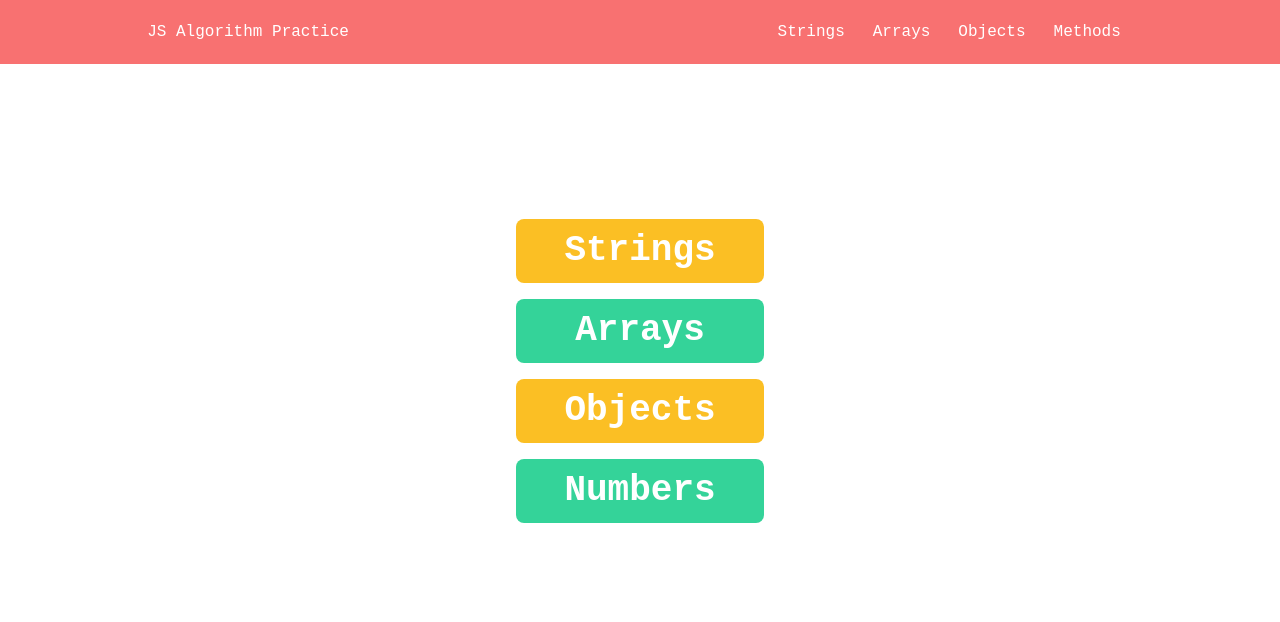
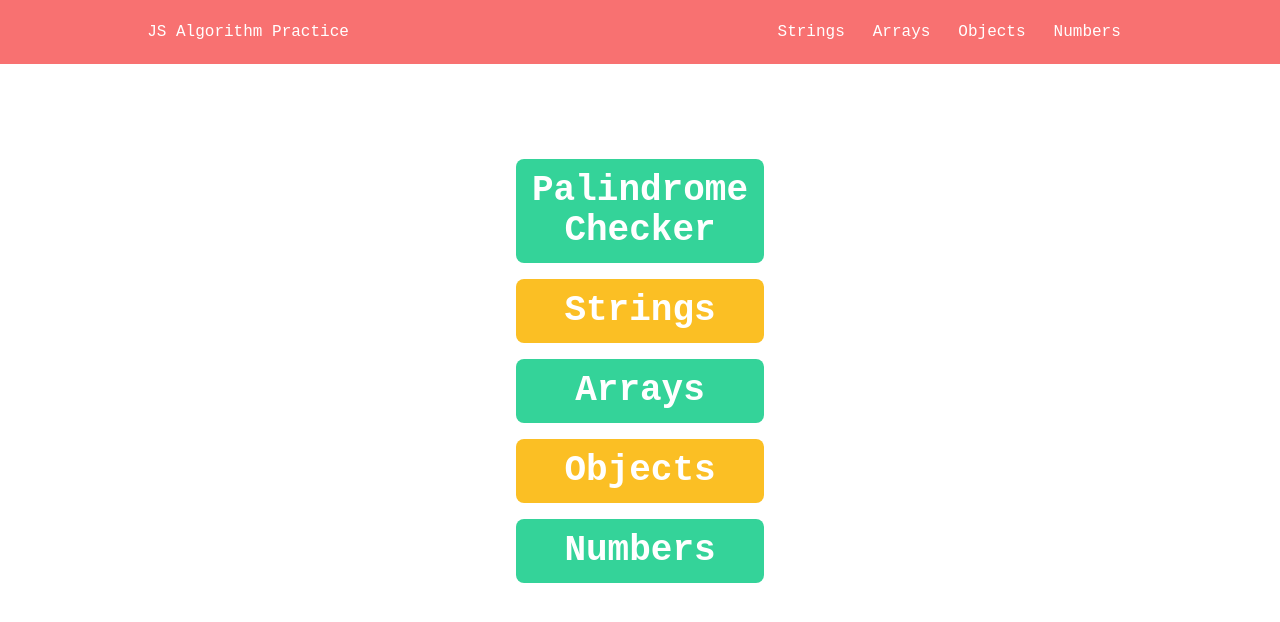
Before and after one commit to kellikells/everything_javascript, a Next.js app: page / in a window 1280 px wide. Shown: the top 622 px of the page. Built offline with nearby package versions, Linux system fonts and the light colour scheme.

Commit message:
fixed navbar links, added /project/palindrome to index

```diff
--- a/components/commons/Navbar.js
+++ b/components/commons/Navbar.js
@@ -7,7 +7,7 @@ export default function Navbar() {
     const [isMobileSize, toggleIsMobileSize] = useToggle(false);
     const [activeLink, setActiveLink] = useState(0);
 
-    const myLinks = ['Strings', 'Arrays', 'Objects', 'Methods'];
+    const myLinks = ['Strings', 'Arrays', 'Objects', 'Numbers'];
 
     // mobile button function
     function showMobileMenu() {
@@ -36,7 +36,7 @@ export default function Navbar() {
                     {/*  ---------- Right side: nav ----------  */}
                     <div className='hidden md:flex items-center space-x-1 pr-4 md:pr-0'>
                         {myLinks.map((info, index) => (
-                            <Link key={index} href={`/${info.toLowerCase()}`} >
+                            <Link key={index} href={`/data_types/${info.toLowerCase()}`} >
                                 <a
                                     onClick={() => setActiveLink({ info })}
                                     className={
@@ -67,7 +67,7 @@ export default function Navbar() {
             {/*  ---------- MOBILE MENU  ----------  */}
             <div className={isMobileSize ? 'mobile-menu md:hidden' : 'hidden mobile-menu md:hidden'}>
                 {myLinks.map((info, index) => (
-                    <Link key={index} href={`/${info.toLowerCase()}`}  >
+                    <Link key={index} href={`/data_types/${info.toLowerCase()}`}  >
                         <a
                             onClick={() => setActiveLink({ info })}
                             className='block py-2 px-4 text-sm hover:bg-gray-300'
--- a/pages/data_types/[slug].js
+++ b/pages/data_types/[slug].js
@@ -1,6 +1,6 @@
 import React, { useState } from 'react';
 
-import QuestionCard from '../components/cards/QuestionCard';
+import QuestionCard from '../components/data_types_cards/QuestionCard';
 import NextButton from '../components/buttons/NextButton';
 import PreviousButton from '../components/buttons/PreviousButton';
 import { stringData } from '../data/index';
--- a/pages/data_types/arrays.js
+++ b/pages/data_types/arrays.js
@@ -2,7 +2,7 @@ import React, { useState, useEffect } from 'react';
 
 
 import Header from '../components/header/Header';
-import QuestionCard from '../components/cards/QuestionCard';
+import QuestionCard from '../components/data_types_cards/QuestionCard';
 import NextButton from '../components/buttons/NextButton';
 import PreviousButton from '../components/buttons/PreviousButton';
 import FooterButtons from '../components/buttons/FooterButtons';
--- a/pages/index.js
+++ b/pages/index.js
@@ -21,7 +21,7 @@ const Home = () => {
                 </Link>
       ))} */}
 
-
+        <Link href='/projects/palindrome_checker'><a className='w-1/2 px-4 py-3 text-center bg-green-400 text-4xl hover:bg-white font-bold text-white hover:text-gray-900 rounded-lg hover:shadow-xl transition duration-300'>Palindrome Checker</a></Link>
 
         <Link href='/data_types/strings'><a className='w-1/2 px-4 py-3 text-center bg-yellow-400 text-4xl hover:bg-white font-bold text-white hover:text-gray-900 rounded-lg hover:shadow-xl transition duration-300'>Strings</a></Link>
 
--- /dev/null
+++ b/pages/projects/palindromeChecker.js
@@ -0,0 +1,55 @@
+import React, { useState } from 'react';
+
+// import QuestionCard from '../../components/data_types_cards/QuestionCard';
+// import NextButton from '../../components/buttons/NextButton';
+// import PreviousButton from '../../components/buttons/PreviousButton';
+// import { stringData } from '../../data/index';
+
+const  = () => {
+    // const [questionNum, setQuestionNum] = useState(0);
+    // function nextButton() {
+    //     setQuestionNum(questionNum + 1)
+    // }
+    // function previousButton() {
+    //     setQuestionNum(questionNum - 1)
+    // }
+    // return (
+    //     <div className='flex flex-col h-full md:container mx-auto'>
+    //         <div className='flex-grow'>
+    //             <QuestionCard
+    //                 title={stringData[questionNum].title}
+    //                 functionName={stringData[questionNum].functionName}
+    //                 question={stringData[questionNum].question}
+    //                 answer={stringData[questionNum].answer}
+    //             />
+    //         </div >
+
+    //         <footer >
+    //             <div className='flex justify-between'>
+    //                 <div className='w-1/5'>
+    //                     <PreviousButton
+    //                         handleClick={previousButton}
+    //                         disabled=
+    //                         {questionNum >= 1
+    //                             ? false
+    //                             : true
+    //                         }
+    //                     />
+    //                 </div>
+    //                 <div className='w-1/5'>
+    //                     <NextButton
+    //                         handleClick={nextButton}
+    //                         disabled=
+    //                         {questionNum <= stringData.length - 1
+    //                             ? false
+    //                             : true
+    //                         }
+    //                     />
+    //                 </div>
+    //             </div>
+    //         </footer>
+    //     </div>
+    // );
+}
+
+export default strings;
```
Also changed, not shown: pages/projects/palindrome_checker.js (deleted).
